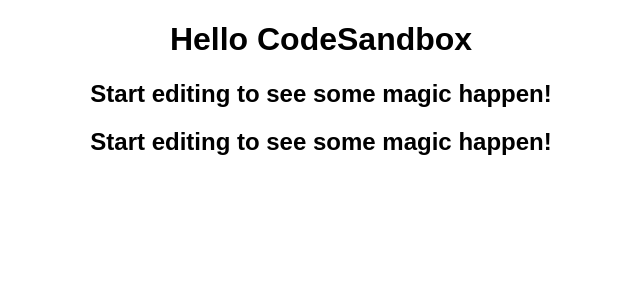
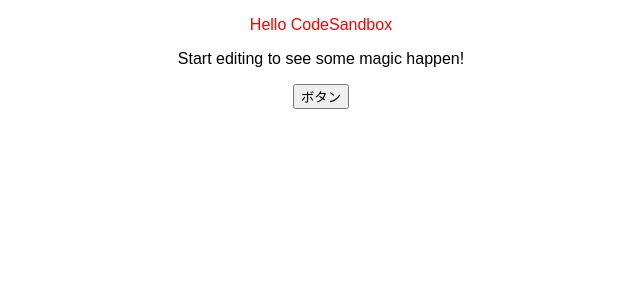
Before and after one commit to Mitsuya-Sora/react_study, a React (Create React App) app: page / in a window 1280 px wide. Shown: the top 300 px of the page, without its empty margins (319-959 px from the left). Built offline with nearby package versions, Linux system fonts and the light colour scheme.

Commit message:
propsの学習

```diff
--- a/src/App.js
+++ b/src/App.js
@@ -1,11 +1,17 @@
 import "./styles.css";
+import ColorfulMessage from "./components/ColorfulMessage";
 
 export default function App() {
+  const onClickButton = () => alert();
+
   return (
     <div className="App">
-      <h1>Hello CodeSandbox</h1>
-      <h2>Start editing to see some magic happen!</h2>
-      <h2>Start editing to see some magic happen!</h2>
+      <ColorfulMessage color="red" message="Hello CodeSandbox" />
+      <ColorfulMessage
+        color="black"
+        message="Start editing to see some magic happen!"
+      />
+      <button onClick={onClickButton}>ボタン</button>
     </div>
   );
 }
--- /dev/null
+++ b/src/components/ColorfulMessage.jsx
@@ -0,0 +1,11 @@
+import React from "react";
+
+const ColorfullMessage = (props) => {
+  const { color, message } = props;
+  const textStyle = {
+    color
+  };
+  return <p style={textStyle}>{message}</p>;
+};
+
+export default ColorfullMessage;
```
